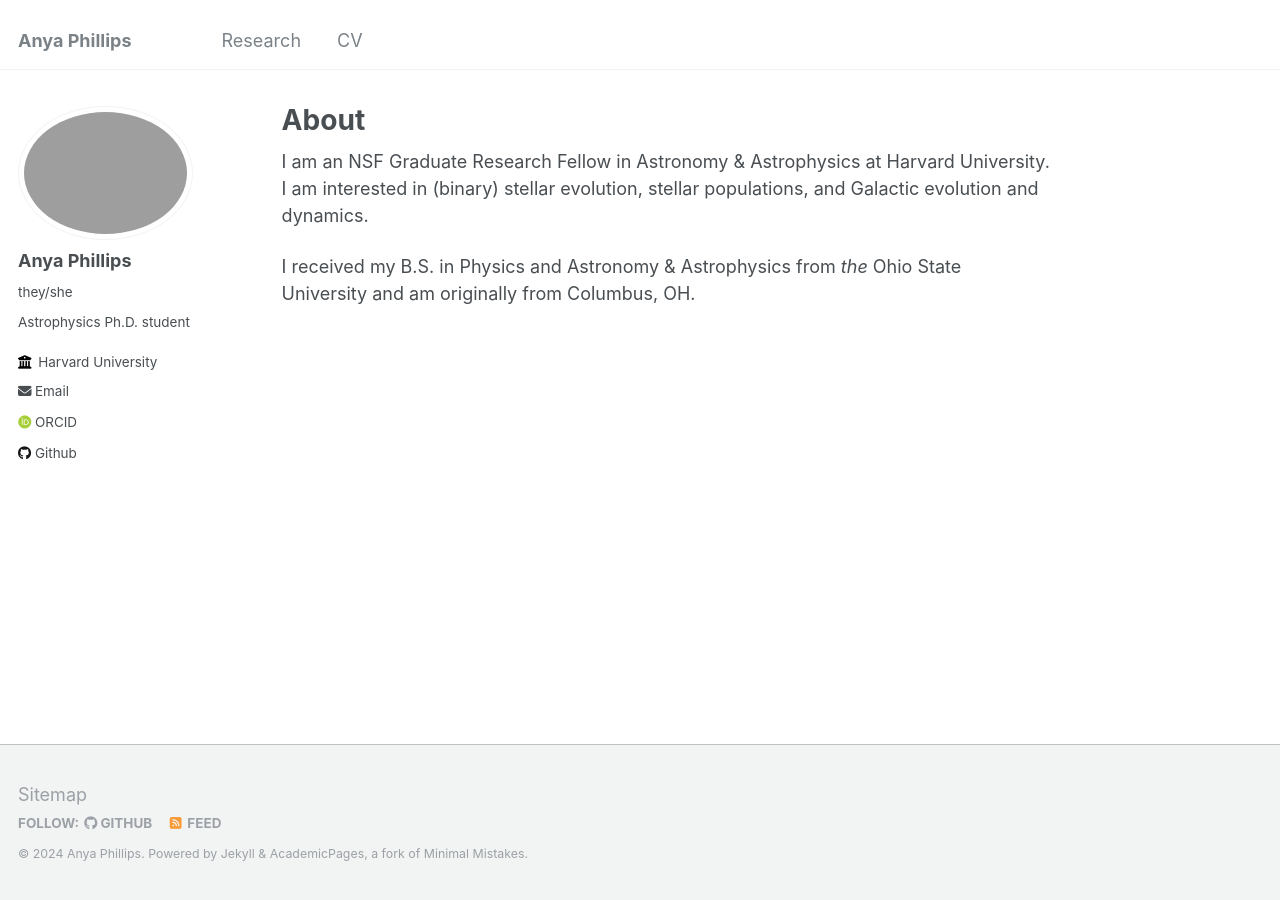
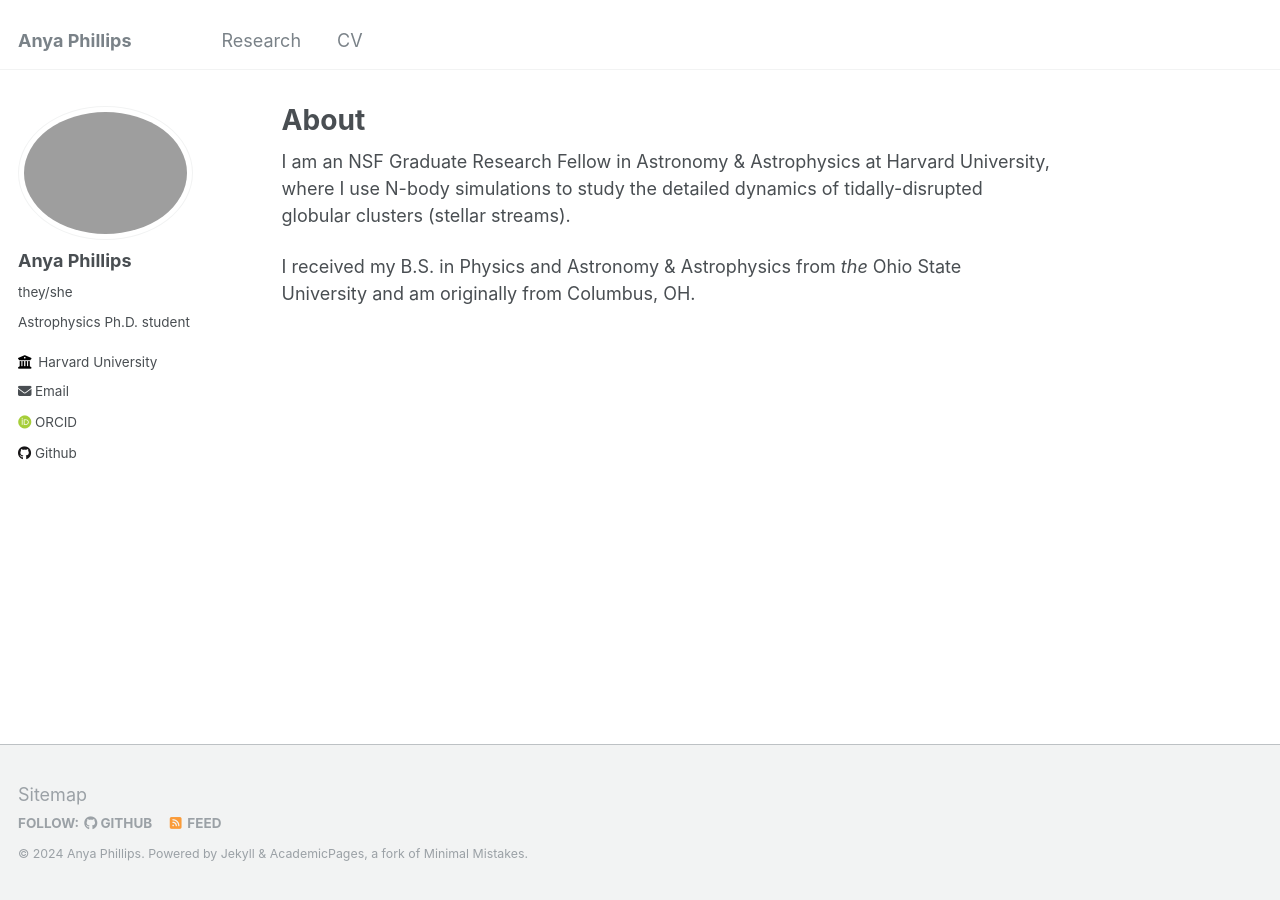
Before and after one commit to anya-m-phillips/anya-m-phillips.github.io, a Jekyll site: the page built from _pages/about.md, in a window 1280 px wide. Built offline with Jekyll 4.4.1, drawn with Linux system fonts in a browser that asks for light colours; some web fonts are replaced.

Commit message:
update research, about

```diff
--- a/_pages/about.md
+++ b/_pages/about.md
@@ -7,6 +7,6 @@ redirect_from:
   - /about.html
 ---
 
-I am an NSF Graduate Research Fellow in Astronomy & Astrophysics at Harvard University. I am interested in (binary) stellar evolution, stellar populations, and Galactic evolution and dynamics.
+I am an NSF Graduate Research Fellow in Astronomy & Astrophysics at Harvard University, where I use N-body simulations to study the detailed dynamics of tidally-disrupted globular clusters (stellar streams).
 
 I received my B.S. in Physics and Astronomy & Astrophysics from _the_ Ohio State University and am originally from Columbus, OH.
```
Also changed, not shown: _pages/research.md (+1 -1 lines), 1 other file.
